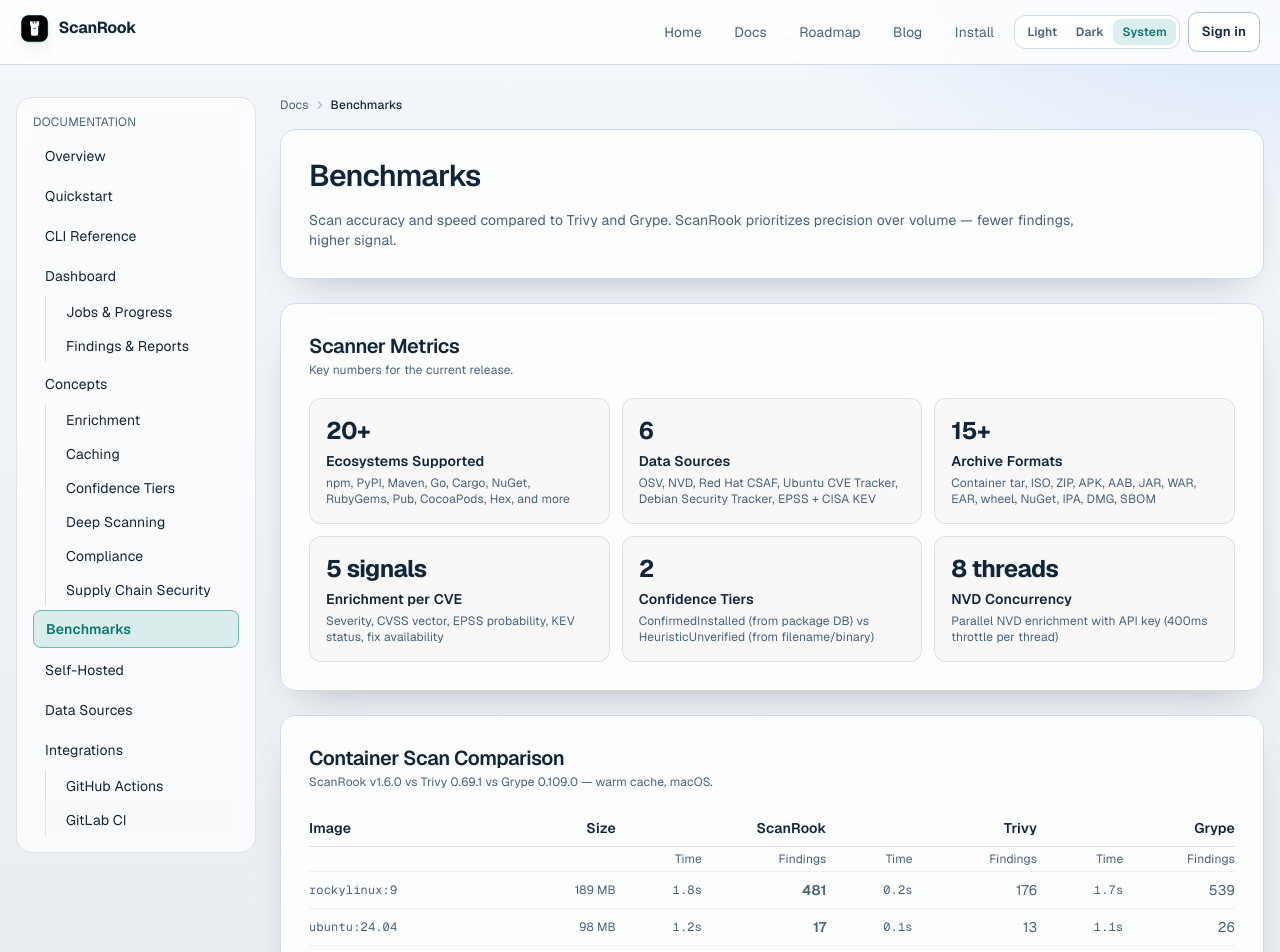
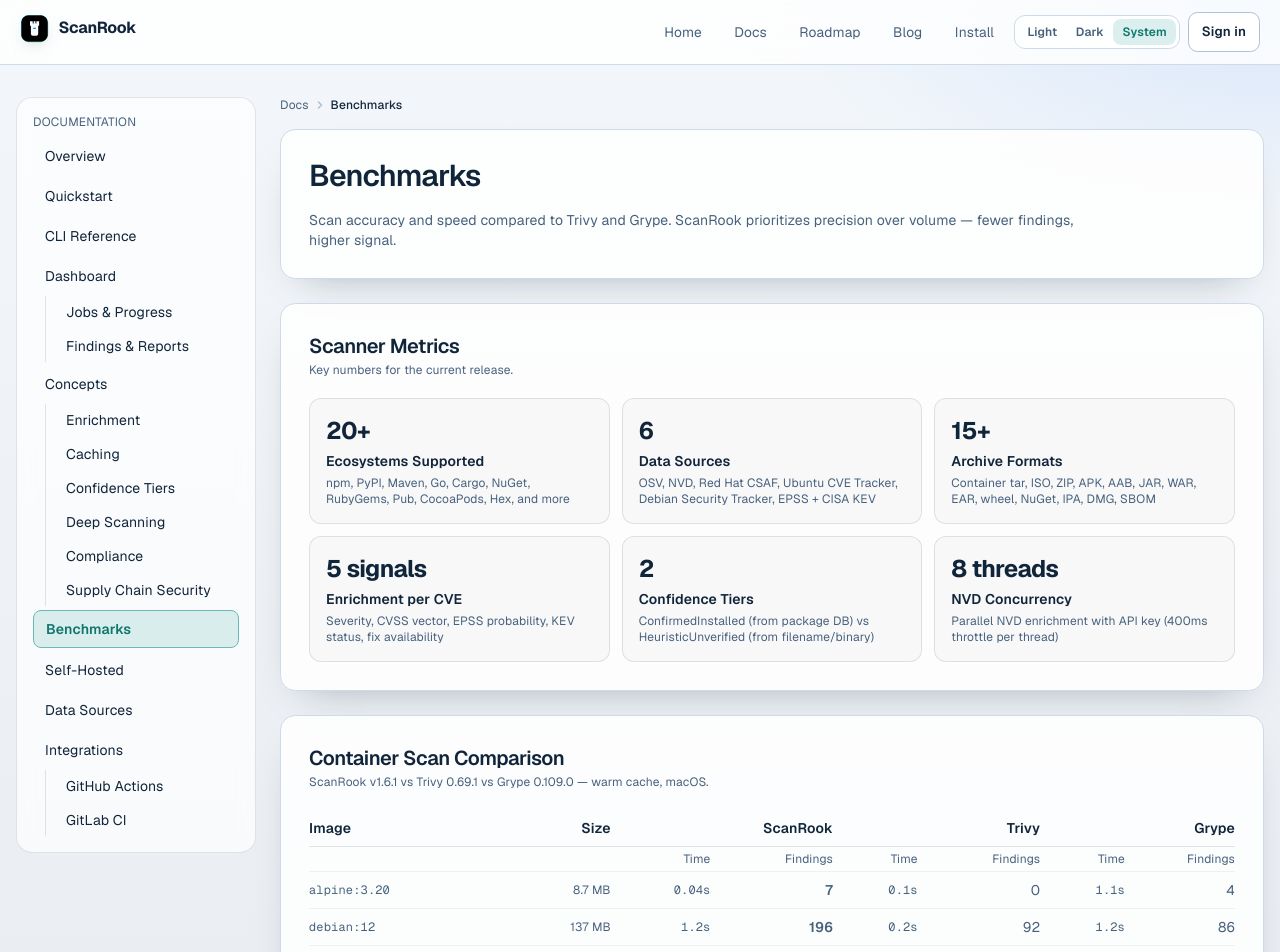
Before and after one commit to devinshawntripp/deltaguard, a Next.js app: page /docs/benchmarks in a window 1280 px wide. Shown: the top 952 px of the page. Built offline with nearby package versions, Linux system fonts and the light colour scheme; no server answers.

Commit message:
docs: update benchmarks to v1.6.1 — ScanRook beats Grype on all images

```diff
--- a/src/app/docs/benchmarks/page.tsx
+++ b/src/app/docs/benchmarks/page.tsx
@@ -8,10 +8,10 @@
 };
 
 const benchmarks = [
-  { image: "rockylinux:9", size: "189 MB", sr: { time: "1.8s", findings: 481 }, trivy: { time: "0.2s", findings: 176 }, grype: { time: "1.7s", findings: 539 } },
-  { image: "ubuntu:24.04", size: "98 MB", sr: { time: "1.2s", findings: 17 }, trivy: { time: "0.1s", findings: 13 }, grype: { time: "1.1s", findings: 26 } },
-  { image: "debian:12", size: "137 MB", sr: { time: "1.3s", findings: 18 }, trivy: { time: "0.2s", findings: 92 }, grype: { time: "1.3s", findings: 86 } },
-  { image: "alpine:3.20", size: "8.7 MB", sr: { time: "3.9s", findings: 0 }, trivy: { time: "0.1s", findings: 0 }, grype: { time: "1.2s", findings: 4 } },
+  { image: "alpine:3.20", size: "8.7 MB", sr: { time: "0.04s", findings: 7 }, trivy: { time: "0.1s", findings: 0 }, grype: { time: "1.1s", findings: 4 } },
+  { image: "debian:12", size: "137 MB", sr: { time: "1.2s", findings: 196 }, trivy: { time: "0.2s", findings: 92 }, grype: { time: "1.2s", findings: 86 } },
+  { image: "ubuntu:24.04", size: "98 MB", sr: { time: "2.2s", findings: 174 }, trivy: { time: "0.1s", findings: 13 }, grype: { time: "1.0s", findings: 26 } },
+  { image: "rockylinux:9", size: "189 MB", sr: { time: "1.8s", findings: 481 }, trivy: { time: "0.2s", findings: 176 }, grype: { time: "1.9s", findings: 539 } },
 ];
 
 const metrics = [
@@ -58,7 +58,7 @@
       <section className="surface-card p-7 grid gap-5">
         <SectionHeader
           title="Container Scan Comparison"
-          blurb="ScanRook v1.6.0 vs Trivy 0.69.1 vs Grype 0.109.0 — warm cache, macOS."
+          blurb="ScanRook v1.6.1 vs Trivy 0.69.1 vs Grype 0.109.0 — warm cache, macOS."
         />
         <div className="overflow-auto">
           <table className="w-full text-sm border-collapse">
```
